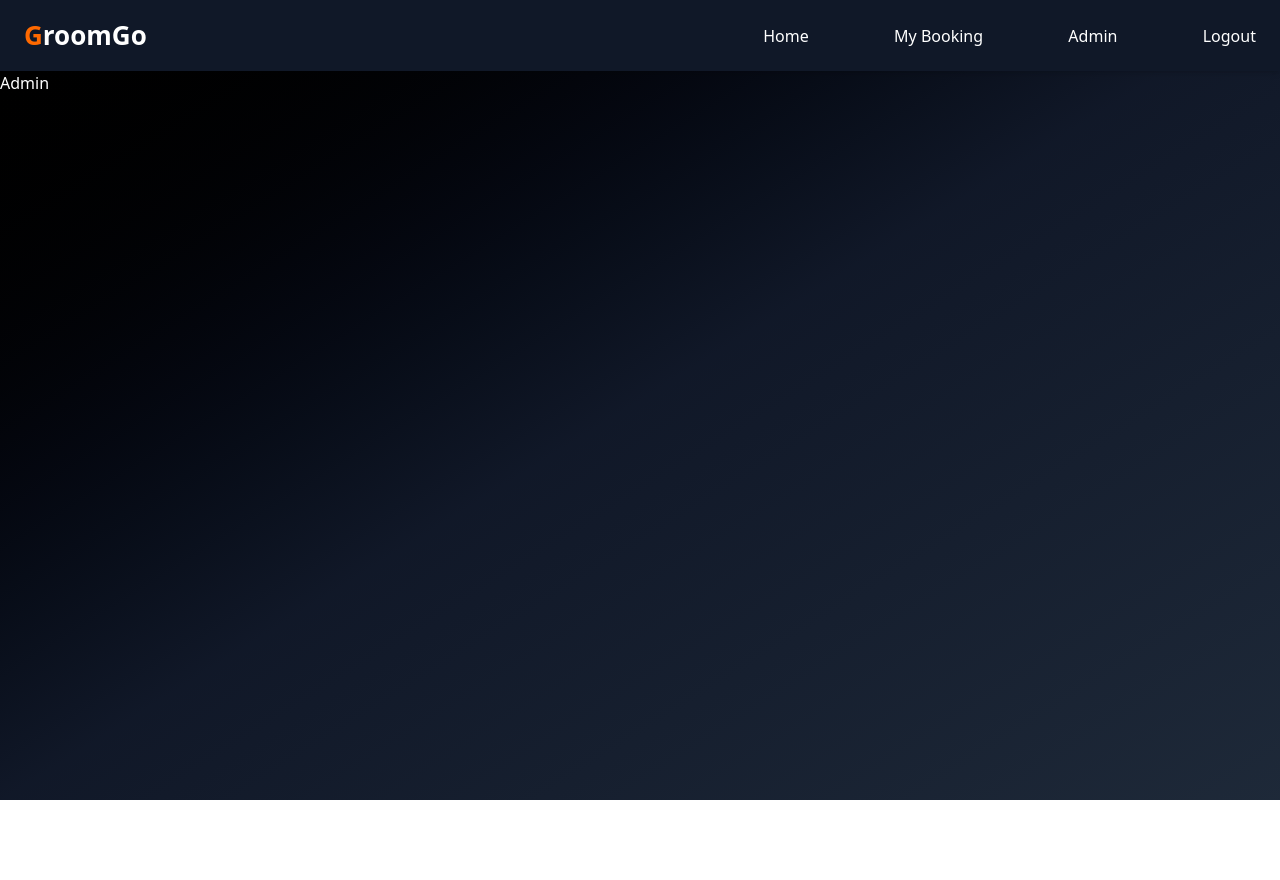
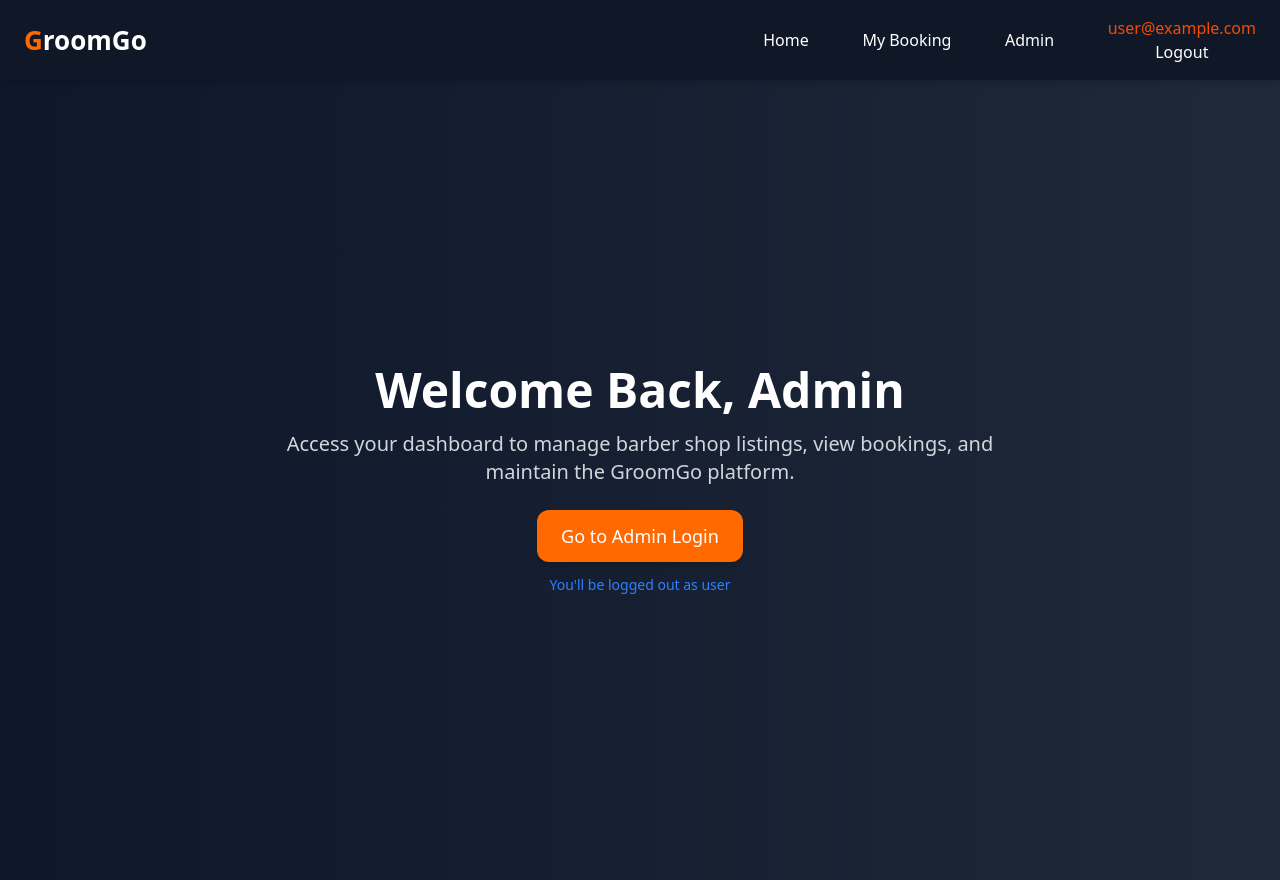
Before and after one commit to Tiwari0808/groomGo, a React (Vite) app: page /admin in a window 1280 px wide. Before the commit the page ends 800 px from the top, so only its background shows below. Built offline with nearby package versions, Linux system fonts and the light colour scheme; no server answers; sample sign-in values are in the browser's storage.

Commit message:
added protected routes

```diff
--- a/src/App.jsx
+++ b/src/App.jsx
@@ -8,6 +8,8 @@ import Book from './components/Book'
 import ShopDetails from './components/ShopDetails'
 import { Toaster } from 'react-hot-toast'
 import Login from './components/Login'
+import AdminDashboard from './components/AdminDashboard'
+import ProtectedRoute from './components/ProtectedRoute'
 
 const App = () => {
   return (
@@ -18,12 +20,12 @@ const App = () => {
         <Routes>
           <Route path='/' element={<Home />} />
           <Route path='shopDetails/:id' element={<ShopDetails />} />
-          <Route path='/book/:id' element={<Book />} />
+          <Route path='/book/:id' element={<ProtectedRoute><Book /></ProtectedRoute>} />
           <Route path='admin' element={<Admin />} />
-          <Route path='/bookings' element={<Bookings />} />
+          <Route path='/bookings' element={<ProtectedRoute><Bookings /></ProtectedRoute>} />
           <Route path='/login' element={<Login />} />
+          <Route path='/admin-dashboard' element={<ProtectedRoute><AdminDashboard /></ProtectedRoute>} />
         </Routes>
-
     </div>
   )
 }
--- a/src/components/Admin.jsx
+++ b/src/components/Admin.jsx
@@ -1,8 +1,11 @@
 import React from 'react'
+import HeroAdmin from './HeroAdmin'
 
 const Admin = () => {
   return (
-    <div>Admin</div>
+    <div>
+      <HeroAdmin/>
+    </div>
   )
 }
 
--- /dev/null
+++ b/src/components/AdminDashboard.jsx
@@ -0,0 +1,12 @@
+import { useAuth } from '../context/Auth'
+import { useNavigate } from 'react-router-dom';
+
+const AdminDashboard = () => {
+  return(
+    <div>
+
+    </div>
+  )
+}
+
+export default AdminDashboard;
--- /dev/null
+++ b/src/components/HeroAdmin.jsx
@@ -0,0 +1,33 @@
+import { useNavigate } from "react-router-dom";
+import { useAuth } from "../context/Auth";
+
+const HeroAdmin = () => {
+    const navigate = useNavigate();
+    const {logout} = useAuth()
+    const adminLoginHandler = async()=>{
+      alert("You'll be logout as user.continue?")
+      logout();
+      navigate('/admin-dashboard')
+    }
+  return (
+    <section className="min-h-screen flex items-center justify-center bg-gradient-to-r from-slate-900 to-gray-800 px-4">
+      <div className="max-w-3xl text-center text-white">
+        <h1 className="text-4xl md:text-5xl font-bold mb-4">
+          Welcome Back, Admin
+        </h1>
+        <p className="text-lg md:text-xl mb-6 text-gray-300">
+          Access your dashboard to manage barber shop listings, view bookings, and maintain the GroomGo platform.
+        </p>
+        <button
+          onClick={()=>adminLoginHandler()}
+          className="inline-block cursor-pointer bg-orange-500 hover:bg-orange-600 transition-colors px-6 py-3 rounded-xl text-lg font-medium shadow-lg"
+        >
+          Go to Admin Login
+        </button>
+        <p className="text-blue-500 text-[14px] mt-3">You'll be logged out as user</p>
+      </div>
+    </section>
+  );
+};
+
+export default HeroAdmin;
--- a/src/components/Navbar.jsx
+++ b/src/components/Navbar.jsx
@@ -24,7 +24,11 @@ const Navbar = () => {
             <a onClick={()=>navigate('/')} className="cursor-pointer hover:text-gray-300 text-center">Home</a>
             <a onClick={()=>navigate('/bookings')} className="cursor-pointer hover:text-gray-300">My Booking</a>
             <a onClick={()=>navigate('/admin')} className="cursor-pointer hover:text-gray-300">Admin</a>
-            <a onClick={()=>handleLogin()} className="cursor-pointer hover:text-gray-300">{!user ? 'Login' : 'Logout'}</a>
+            <div className="flex flex-col items-center">
+              <p className="text-orange-600 text-[16px]">{user?.email}</p>
+              <a onClick={()=>handleLogin()} className="cursor-pointer hover:text-gray-300">{!user ? 'Login' : 'Logout'}</a>
+            </div>
+
         </div>
     </nav>
   )
--- /dev/null
+++ b/src/components/ProtectedRoute.jsx
@@ -0,0 +1,13 @@
+import { useAuth } from '../context/Auth'
+import { Navigate, useLocation, useNavigate } from 'react-router-dom';
+
+const ProtectedRoute = ({children}) => {
+    const {user} = useAuth();
+    const navigate = useNavigate();
+    const location = useLocation();
+  return user ? (
+    children
+  ) : <Navigate to={'/login'} state={{from: location.pathname}} replace/>
+}
+
+export default ProtectedRoute;
```
